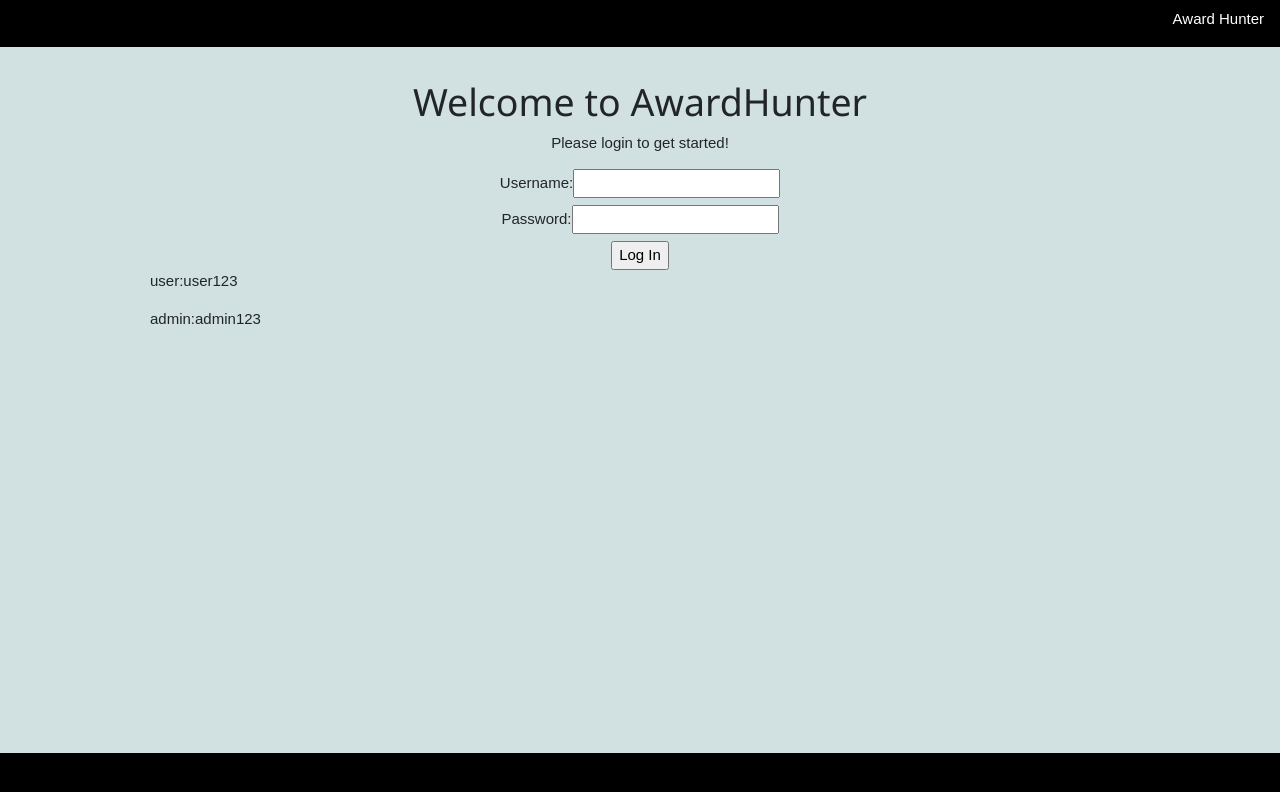
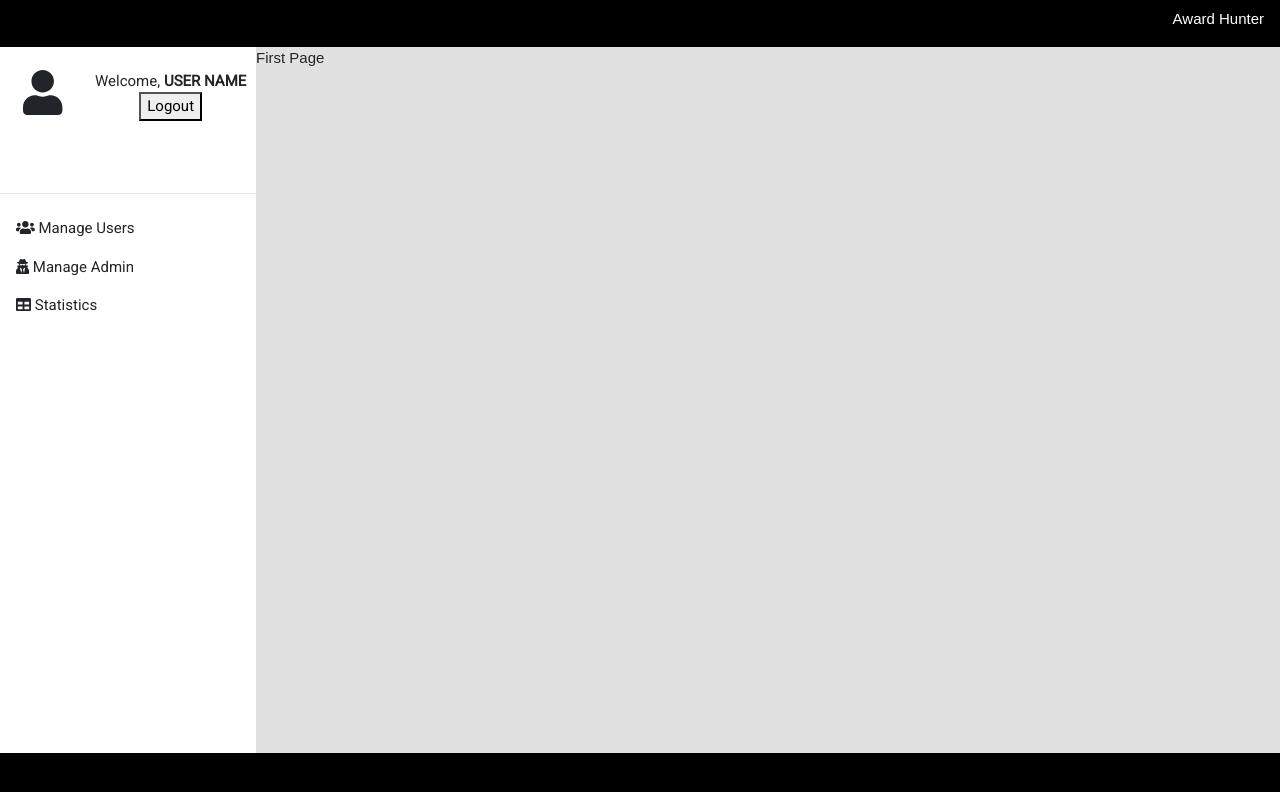
Before and after one commit to cooperph/Award-Hunter, a React (Create React App) app in the folder awardhunter/: page / in a window 1280 px wide. Shown: the top 792 px of the page. Built offline with nearby package versions, Linux system fonts and the light colour scheme.

Commit message:
added format to users

```diff
--- a/awardhunter/src/App.js
+++ b/awardhunter/src/App.js
@@ -9,8 +9,8 @@ class App extends Component {
   constructor(props) {
     super(props);
     this.state = {
-      userType: '',
-      userName: ''
+      userType: 'user',
+      userName: 'Testing!'
     };
 
     this.handleLogIn = this.handleLogIn.bind(this);
--- a/awardhunter/src/components/AdminPage/AdminPage.js
+++ b/awardhunter/src/components/AdminPage/AdminPage.js
@@ -21,7 +21,6 @@ class AdminPage extends React.Component {
     }
 
     render() {
-        console.log(this.props.user)
         let content = null;
         switch(this.state.activePage) {
             case 'stats':
--- /dev/null
+++ b/awardhunter/src/components/UserPage/SideBar/SideBar.js
@@ -0,0 +1,45 @@
+import React from 'react'
+
+require('./SideBar.css')
+
+class SideBar extends React.Component {
+    constructor(props) {
+        super(props);
+        this.state = {
+            activePage: 'tab1',
+        };
+
+    this.handleClick = this.handleClick.bind(this);
+    }
+
+    handleClick(e) {
+        e.preventDefault();
+		let temp = e.target.id;
+		this.props.onClick(temp)
+    }
+
+    render() {
+        return(
+            <div className='side-content header'>
+                <br />
+                <div className='side-inner w3-center'>
+                    <div className="w3-col s4">
+                        <i className="fas fa-user fa-3x"></i>
+                    </div>
+                    <div className="w3-col s8 w3-bar">
+                        <span>Welcome, <strong>{this.props.user ? this.props.user : 'USER NAME'}</strong></span><br/>
+                        <button>Logout</button>
+                    </div>
+                </div>
+                <hr />
+                <div className='side-inner links w3-bar-block'>
+                    <div className='w3-bar-item w3-button' id='users' onClick={this.handleClick}><i className="fas fa-users"></i> Manage Users</div>
+                    <div className='w3-bar-item w3-button' id='admin' onClick={this.handleClick}><i className="fas fa-user-secret"></i> Manage Admin</div>
+                    <div className='w3-bar-item w3-button' id='stats' onClick={this.handleClick}><i className="fas fa-table"></i> Statistics</div>
+                </div>
+            </div>
+        )
+    }
+}
+
+export default SideBar;
--- /dev/null
+++ b/awardhunter/src/components/UserPage/UserPage.css
@@ -0,0 +1,18 @@
+.admin-container {
+    display: flex;
+    flex-direction: row;
+    background-color: palegreen;
+    height: 100%;
+}
+
+.sidebar {
+    flex: 1;
+    flex-grow: 1;
+    background-color: white;
+}
+
+.main-admin {
+    flex: 1;
+    flex-grow: 4;
+    background-color: #e1e1e1;
+}
--- a/awardhunter/src/components/UserPage/UserPage.js
+++ b/awardhunter/src/components/UserPage/UserPage.js
@@ -1,16 +1,45 @@
 import React from 'react';
+import SideBar from './SideBar/SideBar'
+
+
+require('./UserPage.css')
 
 class UserPage extends React.Component {
+    constructor(props) {
+		super(props);
+		this.state = {
+            activePage: '',
+		};
+
+        this.changeActivePage = this.changeActivePage.bind(this);
+    }
+
+    changeActivePage(name) {
+        this.setState({
+            activePage: name,
+        })
+    }
+
     render() {
+        let content = null;
+        switch(this.state.activePage) {
+            case 'stats':
+                content = <p>Third Page</p>;
+                break;
+            case 'admin':
+                content = <p>Second Page</p>
+                break;
+            default:
+                content = <p>First Page</p>
+        }
         return(
-            <div>
-
-                <div id="circle" className="center">Profile picture here</div>
-                <div id="name" className="center"><b>FirstName LastName</b></div>
-                <div id="email" className="center"><em>Email address</em></div>
-                <div className="center"><b>Let me know what else we want on the user page!</b></div>
-                <div id="awards" className="box">Awards</div>
-                <p id="shapes" className="center">&#9681; &#9673; &#9678; &#9680; </p>
+            <div className='admin-container'>
+                <div className='sidebar'>
+                    <SideBar user={this.props.user} onClick={this.changeActivePage}/>
+                </div>
+                <div className='main-admin'>
+                    {content}
+                </div>
             </div>
         )
     }
```
Also changed, not shown: awardhunter/src/components/UserPage/SideBar/SideBar.css (added).
